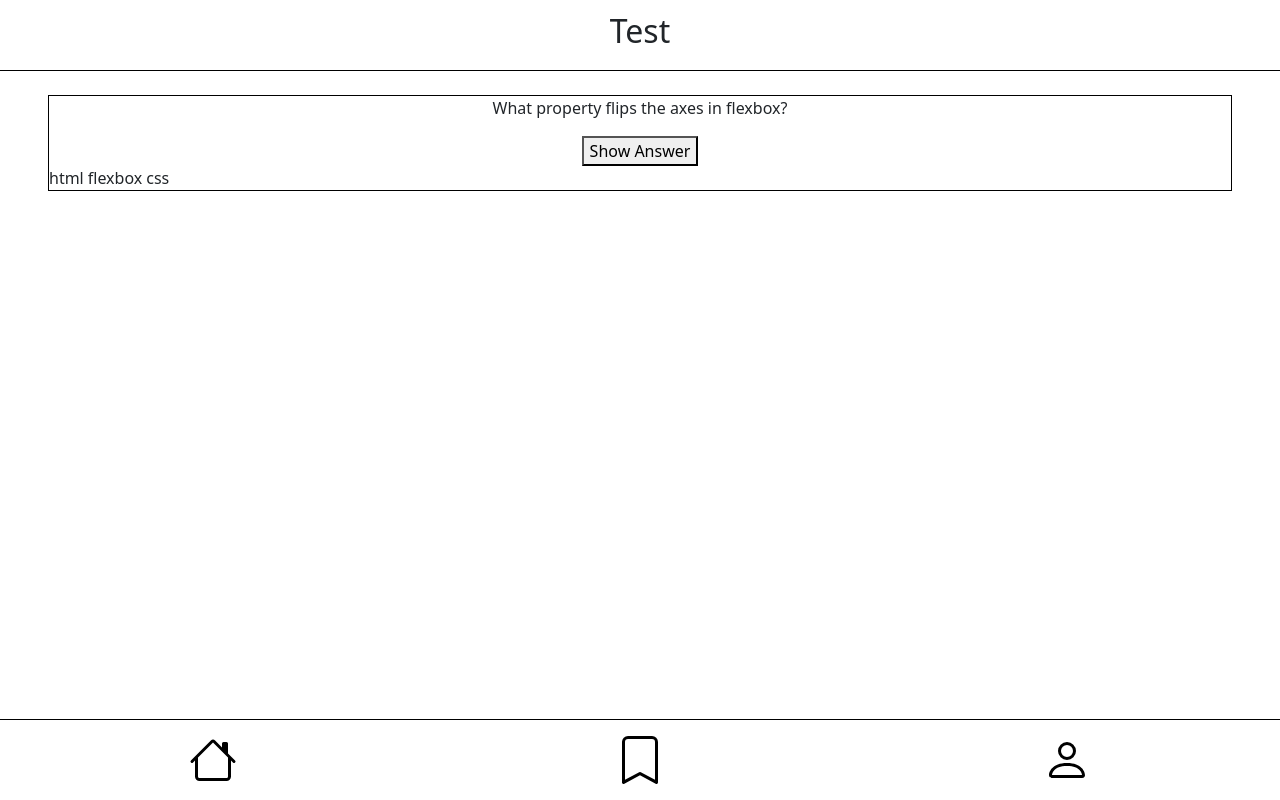
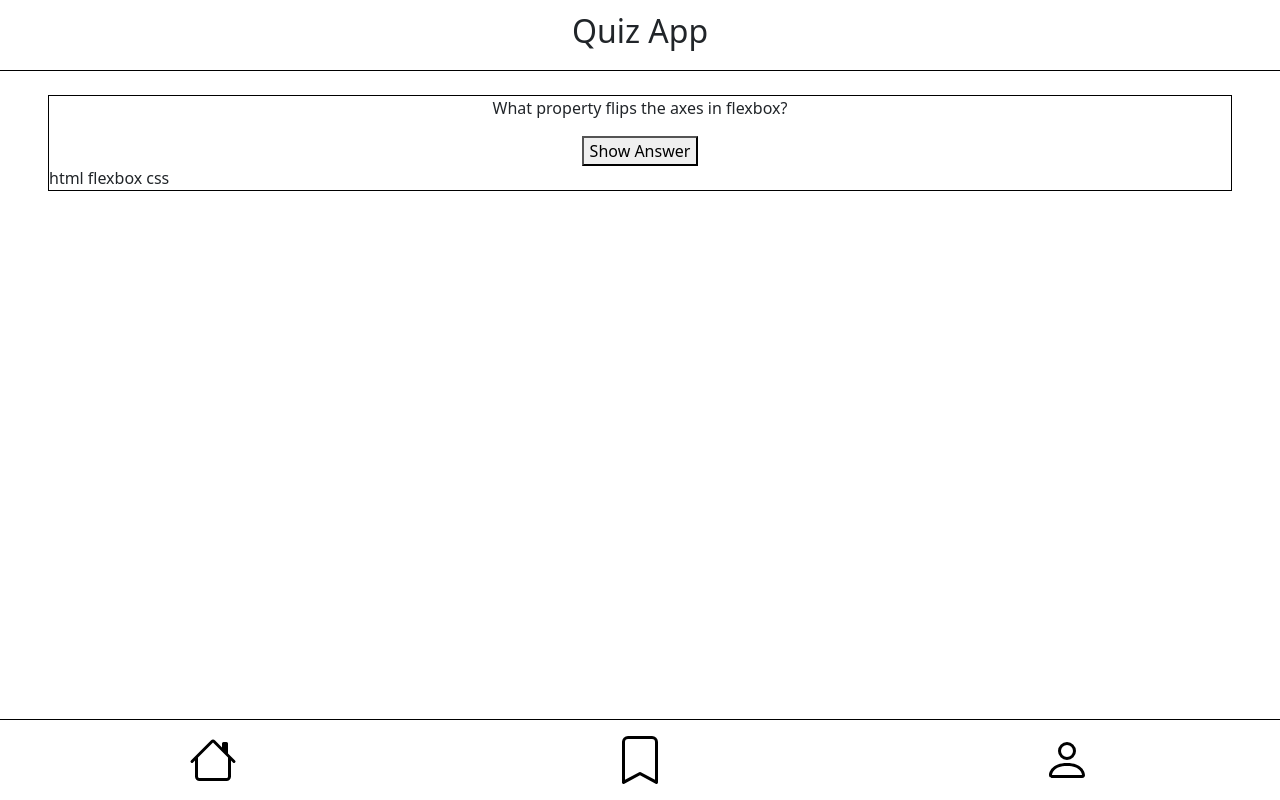
Before and after one commit to eduskx/quiz-app, a plain HTML site: page index.html in a window 1280 px wide. Drawn offline with nearby package versions, Linux system fonts and the light colour scheme.

Commit message:
update index.html

```diff
--- a/index.html
+++ b/index.html
@@ -14,7 +14,7 @@
   </head>
   <body>
     <section id="title">
-      <h1>Test</h1>
+      <h1>Quiz App</h1>
     </section>
     <article class="question-card">
       <div class="question-card--main">
```
